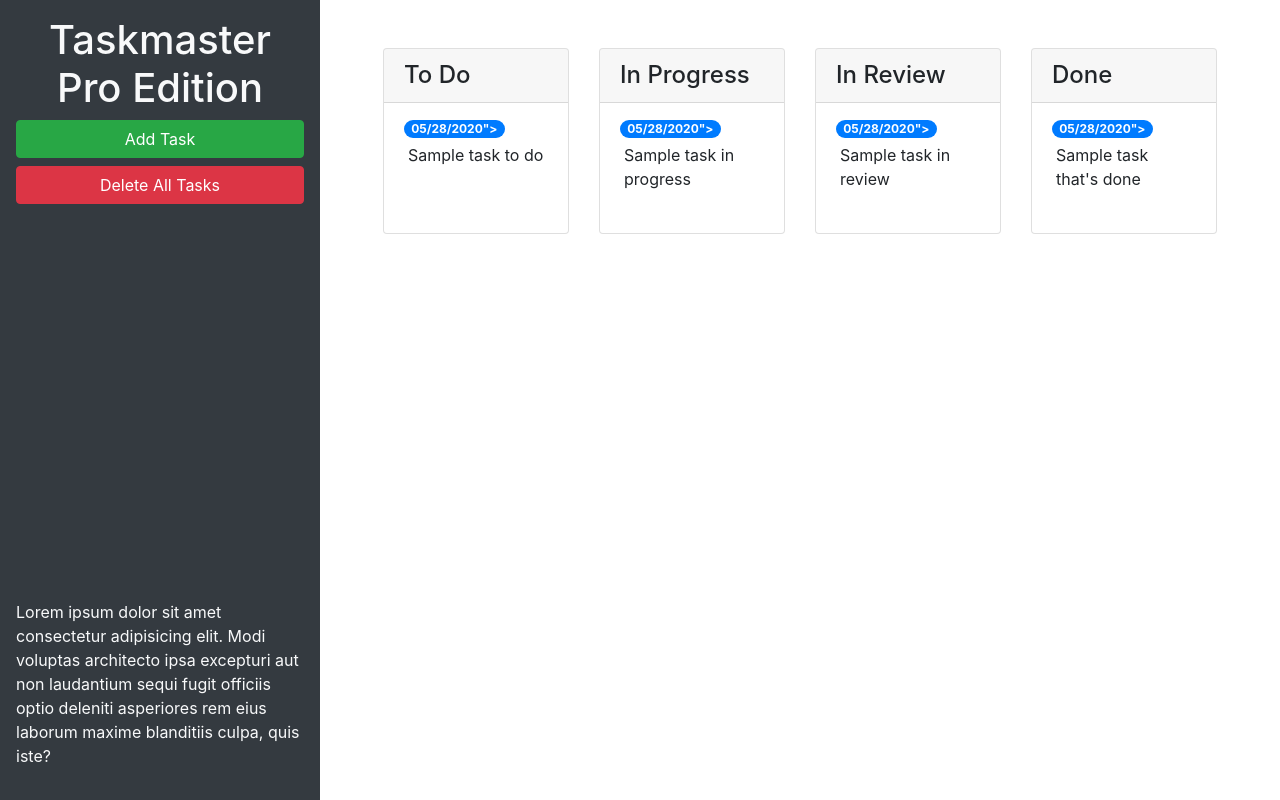
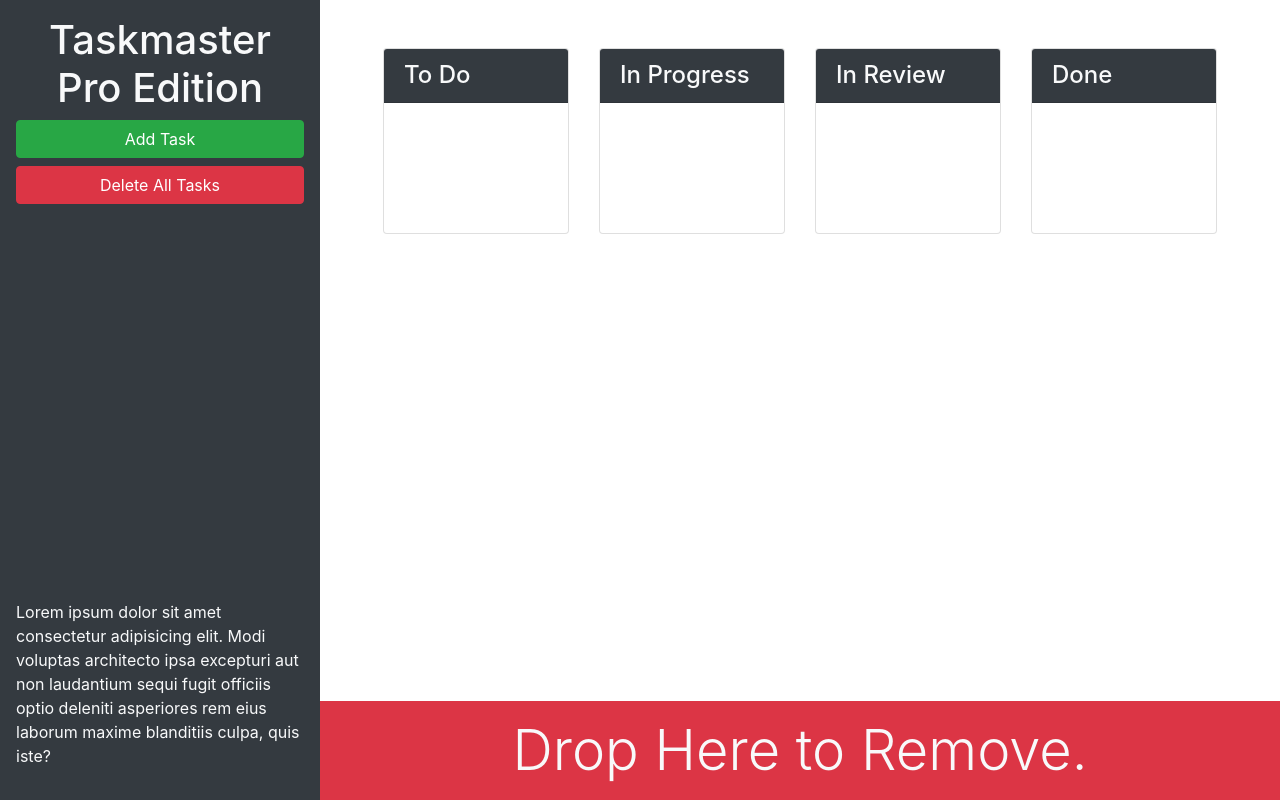
Before and after one commit to SGiel/taskmaster-pro, a plain HTML site: page index.html in a window 1280 px wide. Drawn offline with nearby package versions, Linux system fonts and the light colour scheme.

Commit message:
added cards to modals and added bootstrap styles

```diff
--- a/index.html
+++ b/index.html
@@ -13,29 +13,32 @@
 <body>
 
   <div class="row min-vh-100 no-gutters">
-    <header class="col-12 col-lg-3 bg-dark text-light d-flex flex-column p-4 p-lg-3">
+    <header class="col-12 col-lg-3 bg-dark text-light sticky-top d-flex flex-column p-4 p-lg-3">
       <h1 class="text-center">Taskmaster Pro Edition</h1>
       <button id="create-task" class="btn btn-block btn-success" data-toggle="modal" data-target="#task-form-modal">Add
         Task</button>
       <button id="remove-tasks" class="btn btn-block btn-danger">Delete All Tasks</button>
-      <p class="mt-auto">Lorem ipsum dolor sit amet consectetur adipisicing elit. Modi voluptas architecto ipsa
+      <p class="mt-auto d-none d-lg-block">Lorem ipsum dolor sit amet consectetur adipisicing elit. Modi voluptas architecto ipsa
         excepturi aut non
         laudantium sequi fugit officiis optio deleniti asperiores rem eius laborum maxime blanditiis culpa, quis iste?
       </p>
     </header>
-    <main class="col-12 col-lg-9">
+    <main class="col-12 col-lg-9 d-flex flex-column">
       <div class="m-5 row justify-content-around">
         <!-- todo start -->
         <div class="col-12 col-md-6 col-xl-3 mb-3">
           <div class="card">
-            <h4 class="card-header">
+            <h4 class="card-header bg-dark text-light">
               To Do
             </h4>
             <ul id="list-toDo" class="list-group list-group-flush">
+              <!--
               <li class="list-group-item">
                 <span class="badge badge-primary badge-pill">05/28/2020"></span>
                 <p class="m-1">Sample task to do</p>
               </li>
+              -->
+
             </ul>
           </div>
         </div>
@@ -43,14 +46,16 @@
         <!-- in progress start -->
         <div class="col-12 col-md-6 col-xl-3 mb-3">
           <div class="card">
-            <h4 class="card-header">
+            <h4 class="card-header bg-dark text-light">
               In Progress
             </h4>
             <ul id="list-inProgress" class="list-group list-group-flush">
+            <!--
               <li class="list-group-item">
                 <span class="badge badge-primary badge-pill">05/28/2020"></span>
                 <p class="m-1">Sample task in progress</p>
               </li>
+            -->
             </ul>
           </div>
         </div>
@@ -58,14 +63,16 @@
         <!-- in review start -->
         <div class="col-12 col-md-6 col-xl-3 mb-3">
           <div class="card">
-            <h4 class="card-header">
+            <h4 class="card-header bg-dark text-light">
               In Review
             </h4>
             <ul id="list-inReview" class="list-group list-group-flush">
+            <!--
               <li class="list-group-item">
                 <span class="badge badge-primary badge-pill">05/28/2020"></span>
                 <p class="m-1">Sample task in review</p>
               </li>
+            -->
             </ul>
           </div>
         </div>
@@ -73,18 +80,26 @@
         <!-- done start -->
         <div class="col-12 col-md-6 col-xl-3 mb-3">
           <div class="card">
-            <h4 class="card-header">
+            <h4 class="card-header bg-dark text-light">
               Done
             </h4>
             <ul id="list-done" class="list-group list-group-flush">
+
+              <!--
               <li class="list-group-item">
                 <span class="badge badge-primary badge-pill">05/28/2020"></span>
                 <p class="m-1">Sample task that's done</p>
               </li>
+            -->
             </ul>
           </div>
         </div>
         <!-- in review end -->
+      </div>
+      <div id="trash" class="mt-auto">
+        <div class="w-100 bg-danger p-3 text-center text-light display-4">
+          Drop Here to Remove.
+        </div>
       </div>
     </main>
   </div>
```
